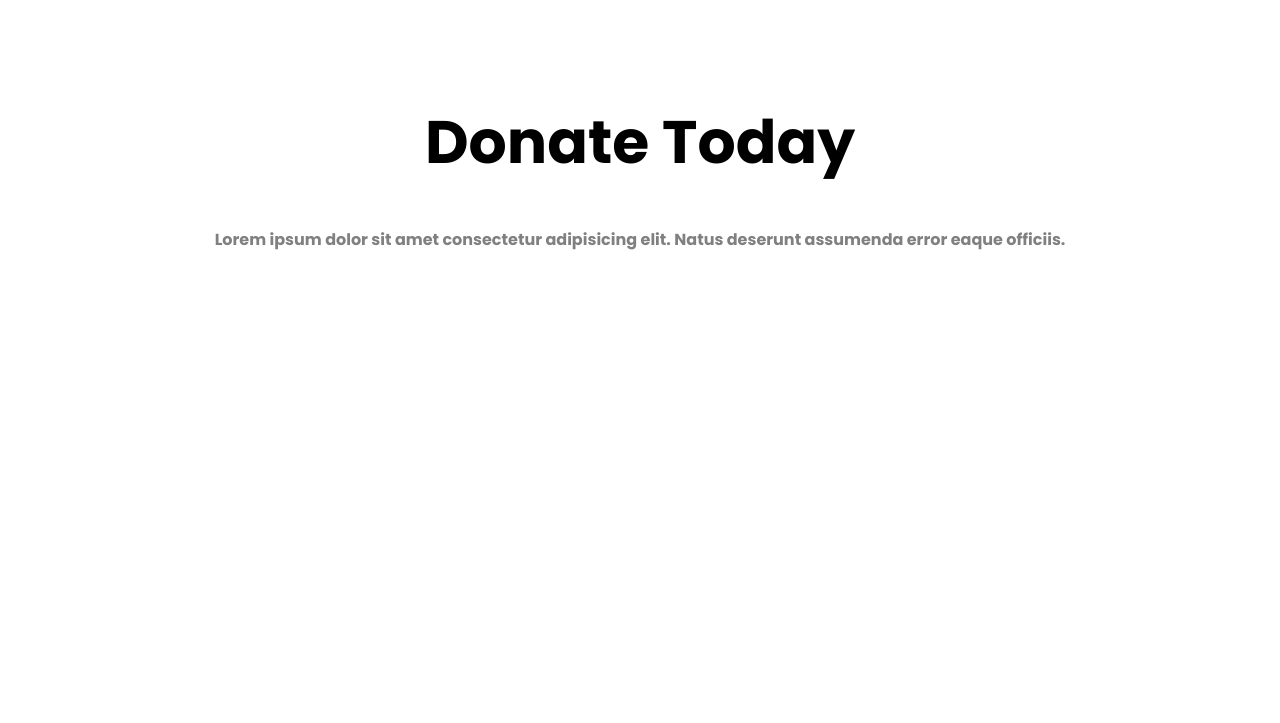
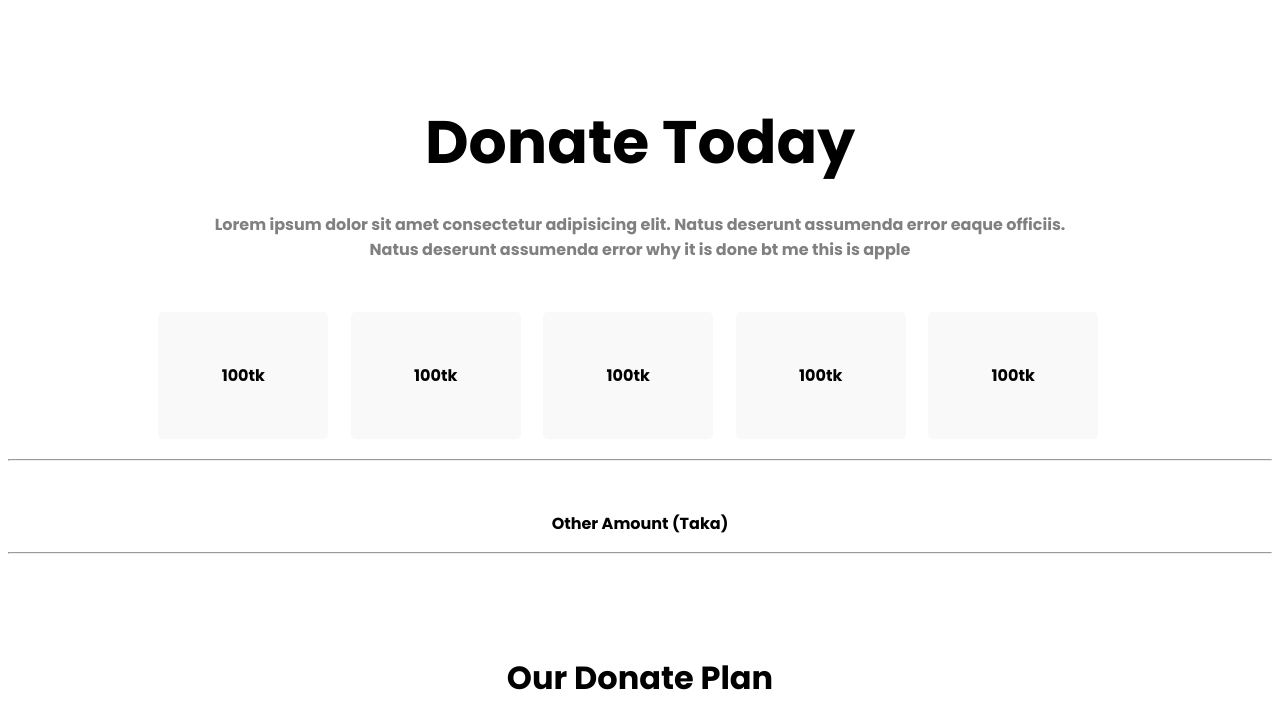
Before and after one commit to ShafaetRahman/Donate-today, a plain HTML site: page index.html in a window 1280 px wide. Shown: the part 956-1679 px from the top of the page. Before the commit the page ends 1224 px from the top, so only its background shows below. Drawn offline with Linux system fonts and the light colour scheme.

Commit message:
assigment

```diff
--- a/index.html
+++ b/index.html
@@ -39,7 +39,44 @@
         <p class="Donate-today-1">Lorem ipsum dolor sit amet consectetur adipisicing elit. Natus deserunt assumenda
             error
             eaque officiis.</p>
+        <p class="Donate-today-1">Natus deserunt assumenda
+            error why it is done bt me this is apple</p>
     </div>
+
+    <section class="line-by-line">
+
+
+        <div class="block-line">
+            <div class="half-width">
+                <p>100tk</p>
+            </div>
+            <div class="half-width">
+                <p>100tk</p>
+            </div>
+            <div class="half-width">
+                <p>100tk</p>
+            </div>
+            <div class="half-width">
+                <p>100tk</p>
+            </div>
+            <div class="half-width">
+                <p>100tk</p>
+            </div>
+
+
+
+        </div>
+    </section>
+
+    <hr>
+    <p class="taka">Other Amount (Taka) </p>
+    <hr>
+
+    <div class="donate-plan">
+        <h1>Our Donate Plan</h1>
+    </div>
+
+
 
 
 
--- a/style.css
+++ b/style.css
@@ -20,8 +20,6 @@ body {
 
 .lorem {
     color: aqua;
-
-
     text-align: center;
 }
 
@@ -38,10 +36,56 @@ body {
     font-size: 60px;
     text-align: center;
     margin-top: 90px;
+    margin-bottom: 2%;
 }
 
 .Donate-today-1 {
     color: gray;
     text-align: center;
     font-style: normal;
+    margin-top: 0%;
+    margin-bottom: 0%;
+
 }
+
+.half-width {
+
+    background-color: rgb(250, 249, 249);
+
+    width: 100px;
+    padding: 35px;
+    border-radius: 5px;
+    text-align: center;
+    ;
+
+    margin: 1%;
+    margin-top: 50px;
+
+
+
+
+
+
+}
+
+.block-line {
+    display: flex;
+
+
+
+}
+
+.taka {
+    text-align: center;
+    margin-top: 50px;
+    font-style: normal;
+}
+
+.donate-plan {
+    text-align: center;
+    margin-top: 100px;
+}
+
+.line-by-line {
+    padding-left: 11%;
+}
```
Also changed, not shown: 1 other file.
